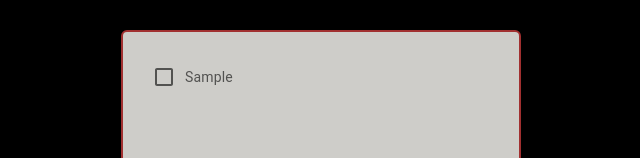
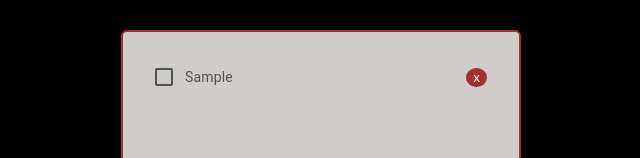
Before and after one commit to LuciaCrast/To-do-list, a React (Create React App) app: page / in a window 1280 px wide. Both pictures are taken after typing "Sample" into the empty fields and a click on the button "SEND". Shown: the part 361-519 px from the top of the page, without its empty margins (319-959 px from the left). Built offline with nearby package versions, Linux system fonts and the light colour scheme.

Commit message:
Add handle taskdelete props

```diff
--- a/src/components/Task.jsx
+++ b/src/components/Task.jsx
@@ -1,6 +1,6 @@
 import { Checkbox, ListItem, ListItemText } from "@mui/material";
 
-export function Task({ task, completed, onToggle }) {
+export function Task({ task, completed, onToggle, onDelete }) {
   return (
     <ListItem>
       <Checkbox
@@ -10,6 +10,18 @@ export function Task({ task, completed, onToggle }) {
         onChange={onToggle}
       />
       <ListItemText secondary={task} />
+      <button
+        onClick={onDelete}
+        style={{
+          border: "1px solid #a13030",
+          borderRadius: "50%",
+          borderColor: "#a13030",
+          color: "#ffff",
+          backgroundColor: "#a13030",
+        }}
+      >
+        x
+      </button>
     </ListItem>
   );
 }
```
